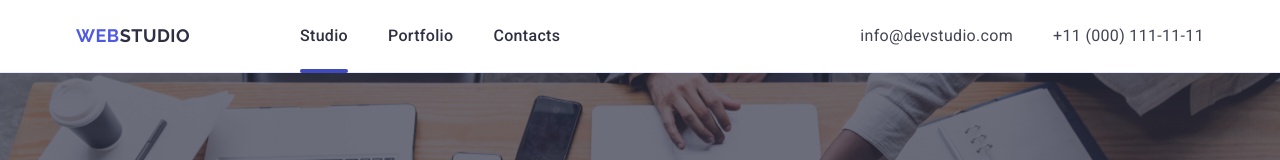
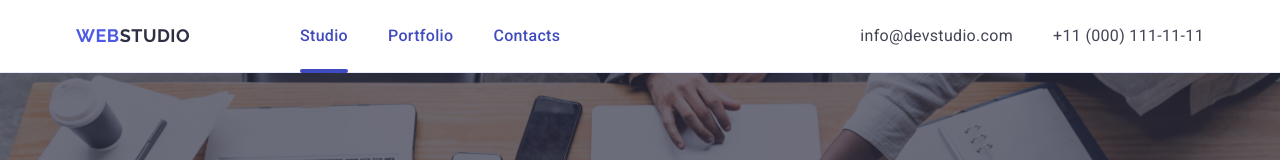
Before and after one commit to Arrakk-tur/goit-markup-hw-04, a plain HTML site: page index.html in a window 1280 px wide. Shown: the top 160 px of the page. Drawn offline with nearby package versions, Linux system fonts and the light colour scheme.

Commit message:
Last chance fix

```diff
--- a/css/styles.css
+++ b/css/styles.css
@@ -156,7 +156,7 @@ footer {
   padding: 24px 0;
   font-weight: 500;
   letter-spacing: 0.02em;
-  color: rgba(var(--navy-blue-cl));
+  color: rgba(var(--ocean-cl));
 
   transition: var(--anim-fast);
   transition-property: color;
@@ -169,7 +169,6 @@ footer {
 .nav-link:active {
   font-weight: 500;
   color: rgba(var(--ocean-cl));
-  /* text-decoration: underline rgba(var(--ocean-cl)) 4px; */
 }
 .nav-link.active::after {
   content: "";
@@ -208,11 +207,6 @@ footer {
   background-position: center;
   margin: 0 auto;
 }
-/* .hero .container {
-  display: block;
-  align-items: center;
-  max-width: 1440px;
-} */
 .hero-title {
   max-width: 496px;
   font-weight: 700;
```
